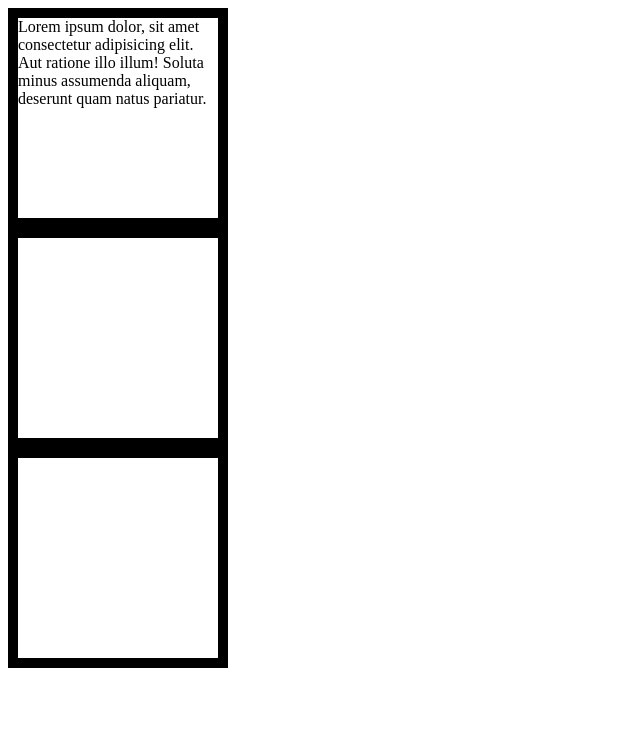
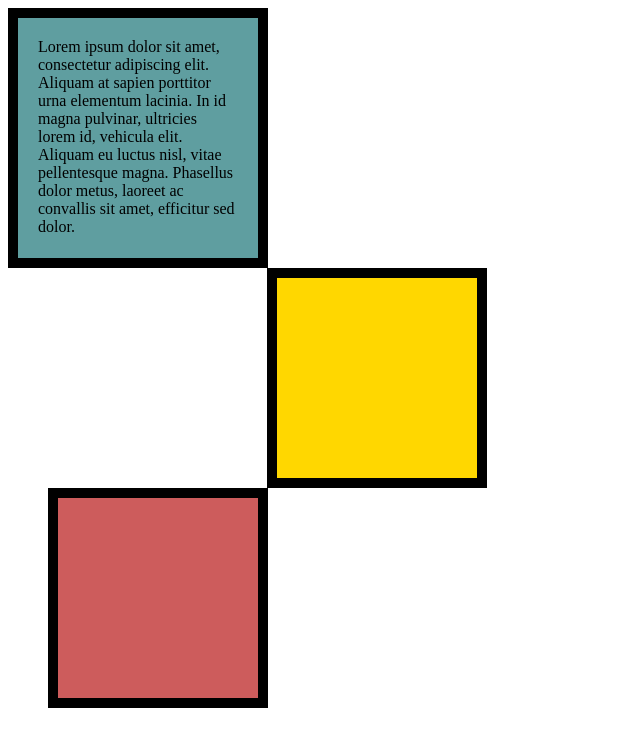
Before and after one commit to BorikarRahul/Udemy, a plain HTML site: page CSS/6.3 CSS Box Model/index.html in a window 1280 px wide. Shown: the whole page, without its empty margins (0-640 px from the left). Drawn offline with Linux system fonts and the light colour scheme.

Commit message:
margin_padding_border

```diff
--- a/CSS/6.3 CSS Box Model/index.html
+++ b/CSS/6.3 CSS Box Model/index.html
@@ -3,6 +3,7 @@
 
 <head>
   <meta charset="UTF-8">
+  <meta name="viewport" content="width=device-width, initial-scale=1.0">
   <title>CSS Box Model</title>
   <style>
     /* Write your CSS code here */
@@ -11,33 +12,57 @@
       width: 200px;
       border: 10px solid black;
     }
+
+    #one {
+      background-color: cadetblue;
+      padding: 20px;
+
+    }
+
+    #two {
+      background-color: gold;
+      border: 20px 10px solid black;
+      margin-left: 16.2em;
+    }
+
+    #three {
+      background-color: indianred;
+      margin-left: 2.5em;
+    }
+
+    p {
+      margin: 0;
+    }
   </style>
 </head>
 
 <body>
 
-  <div>Lorem ipsum dolor, sit amet consectetur adipisicing elit. Aut ratione illo illum! Soluta minus assumenda aliquam,
-    deserunt quam natus pariatur.</div>
-  <div></div>
-  <div></div>
+  <div id="one">
+    <p>Lorem ipsum dolor sit amet, consectetur adipiscing elit. Aliquam at sapien porttitor urna elementum lacinia. In
+      id magna pulvinar, ultricies lorem id, vehicula elit. Aliquam eu luctus nisl, vitae pellentesque magna. Phasellus
+      dolor metus, laoreet ac convallis sit amet, efficitur sed dolor.</p>
+  </div>
+  <div id="two"></div>
+  <div id="three"></div>
 
   <!--
 
 TODOs:
 
-1. Create 3 Boxes using the div element.
-2. Set their sizes to 200px heigh by 200px wide.
-3. Set different background colors for each of the boxes (I used cadetblue, gold and indianred).
-4. Add a paragraph <p> element into the first div and add the following words:
+✔️1. Create 3 Boxes using the div element.
+✔️2. Set their sizes to 200px heigh by 200px wide.
+✔️3. Set different background colors for each of the boxes (I used cadetblue, gold and indianred).
+✔️4. Add a paragraph <p> element into the first div and add the following words:
     Lorem ipsum dolor sit amet, consectetur adipiscing elit. Aliquam at sapien porttitor urna elementum lacinia. In
     id magna pulvinar, ultricies lorem id, vehicula elit. Aliquam eu luctus nisl, vitae pellentesque magna. Phasellus
     dolor metus, laoreet ac convallis sit amet, efficitur sed dolor.
-5. Set the 1st div to have 20px padding all around with a black 10px border.
-6. Fix the style of the <p> element to remove all margins.
+✔️5. Set the 1st div to have 20px padding all around with a black 10px border.
+✔️6. Fix the style of the <p> element to remove all margins.
 Hint: Use the CSS inspector in Chrome.
-7. Set the 2nd div to have a 20px border on top and bottom and 10px border left and right. (See goal image)
-8. Set the 3rd div to have a 10px border
-9. Set the margins for the divs so that each box corner touches the other. (See the goal image)
+✔️7. Set the 2nd div to have a 20px border on top and bottom and 10px border left and right. (See goal image)
+✔️8. Set the 3rd div to have a 10px border
+✔️9. Set the margins for the divs so that each box corner touches the other. (See the goal image)
 
 -->
 
```
